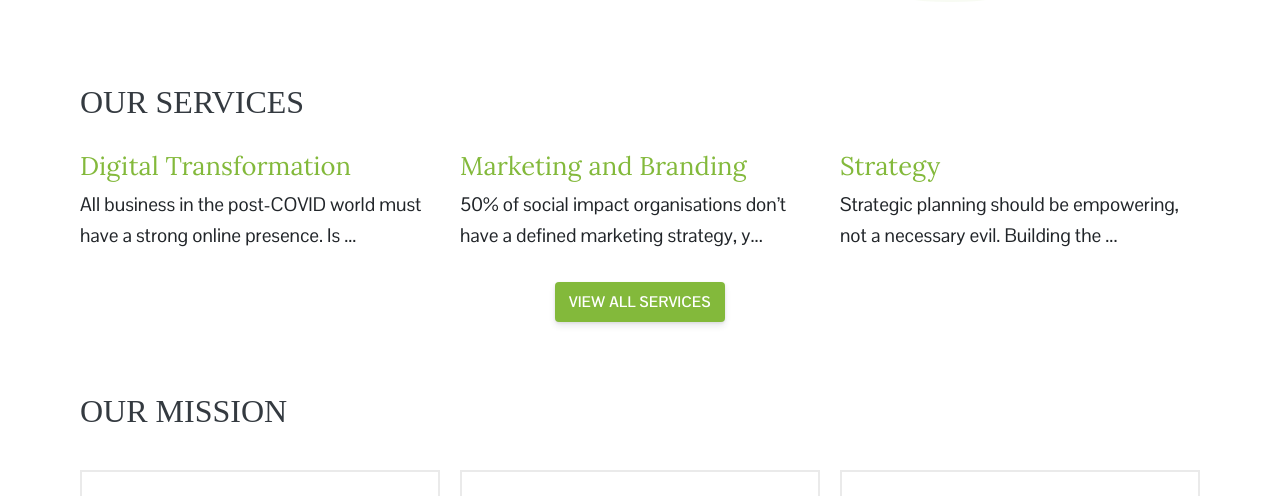
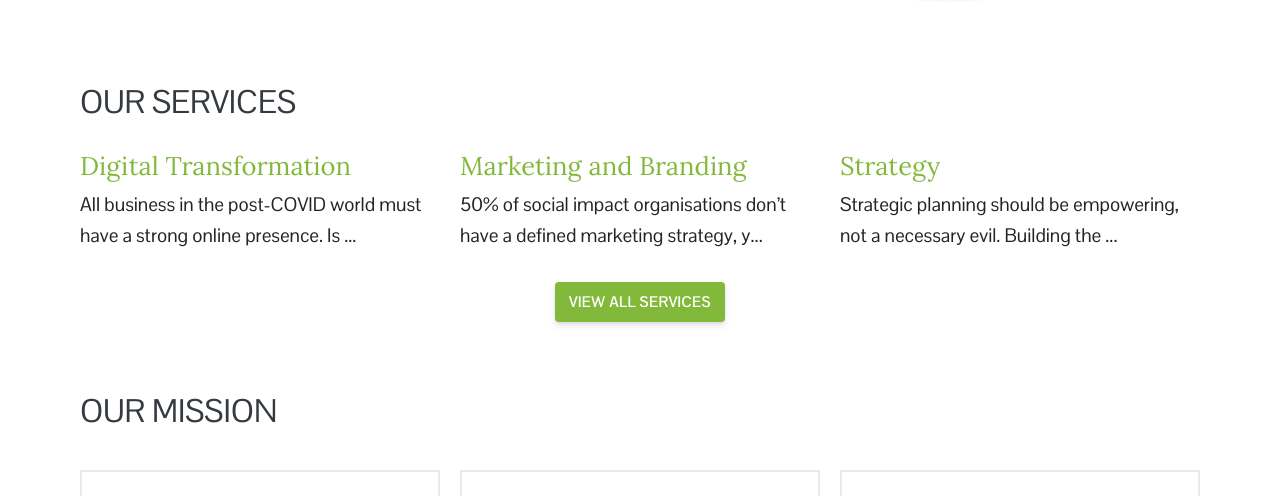
Before and after one commit to uoft180dc/site_2020, a Jekyll site: the page built from index.html, in a window 1280 px wide. Shown: the part 456-952 px from the top of the page. Built offline with Jekyll 4.4.1, drawn with Linux system fonts in a browser that asks for light colours; nearby versions of some CDN libraries; some web fonts are replaced.

Commit message:
font apple system

```diff
--- a/_sass/_bootstrap-variables.scss
+++ b/_sass/_bootstrap-variables.scss
@@ -29,7 +29,7 @@ $link-hover-decoration: underline;
 
 // Fonts
 $font-family-base: 'Pontano Sans', Arial, sans-serif, -apple-system;
-$font-family-subheading: 'Brandon Grotesque';
+$font-family-subheading: 'Brandon Grotesque' -apple-system;
 $font-family-heading: 'Lora', 'Helvetica Neue', Arial, sans-serif, -apple-system;
 $font-size-base: 1.2rem; // Assumes the browser default, typically `16px`
 $font-weight-thin: 200;
```
